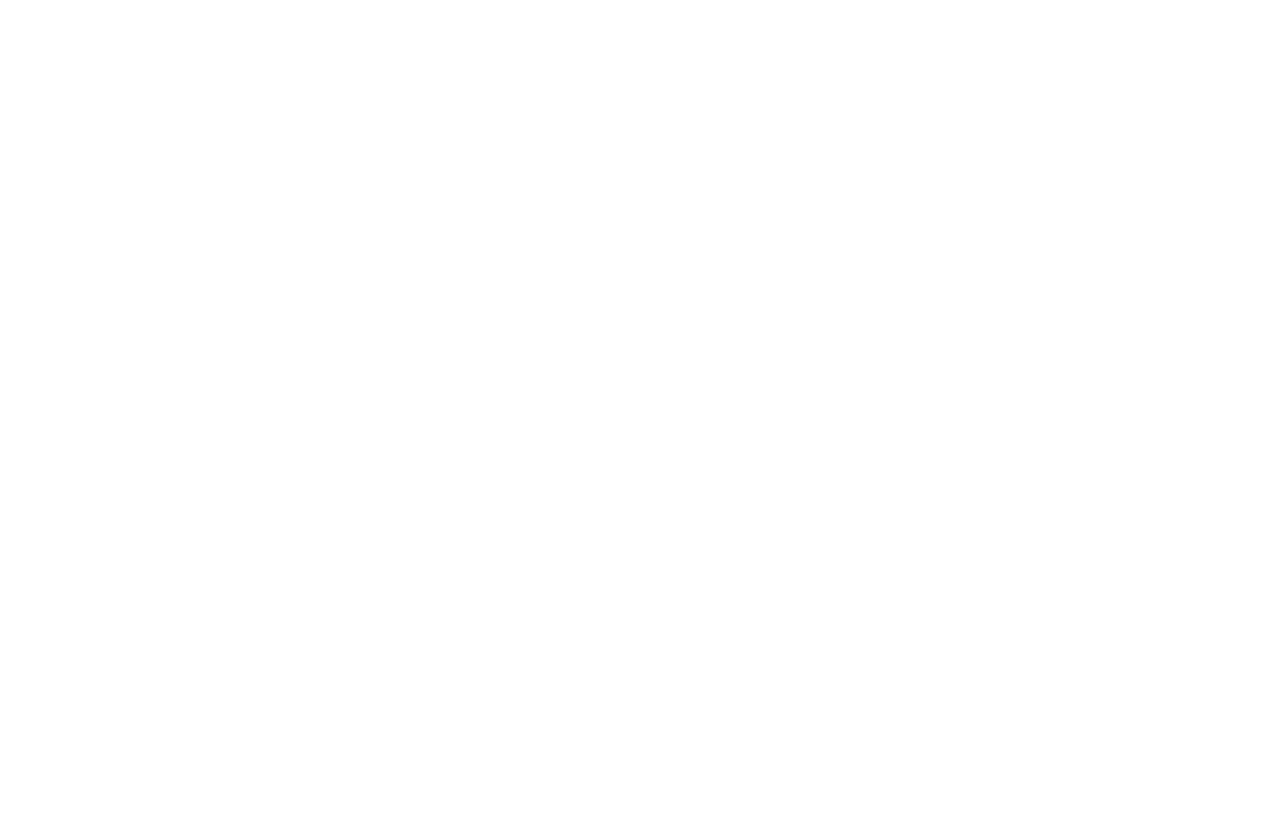
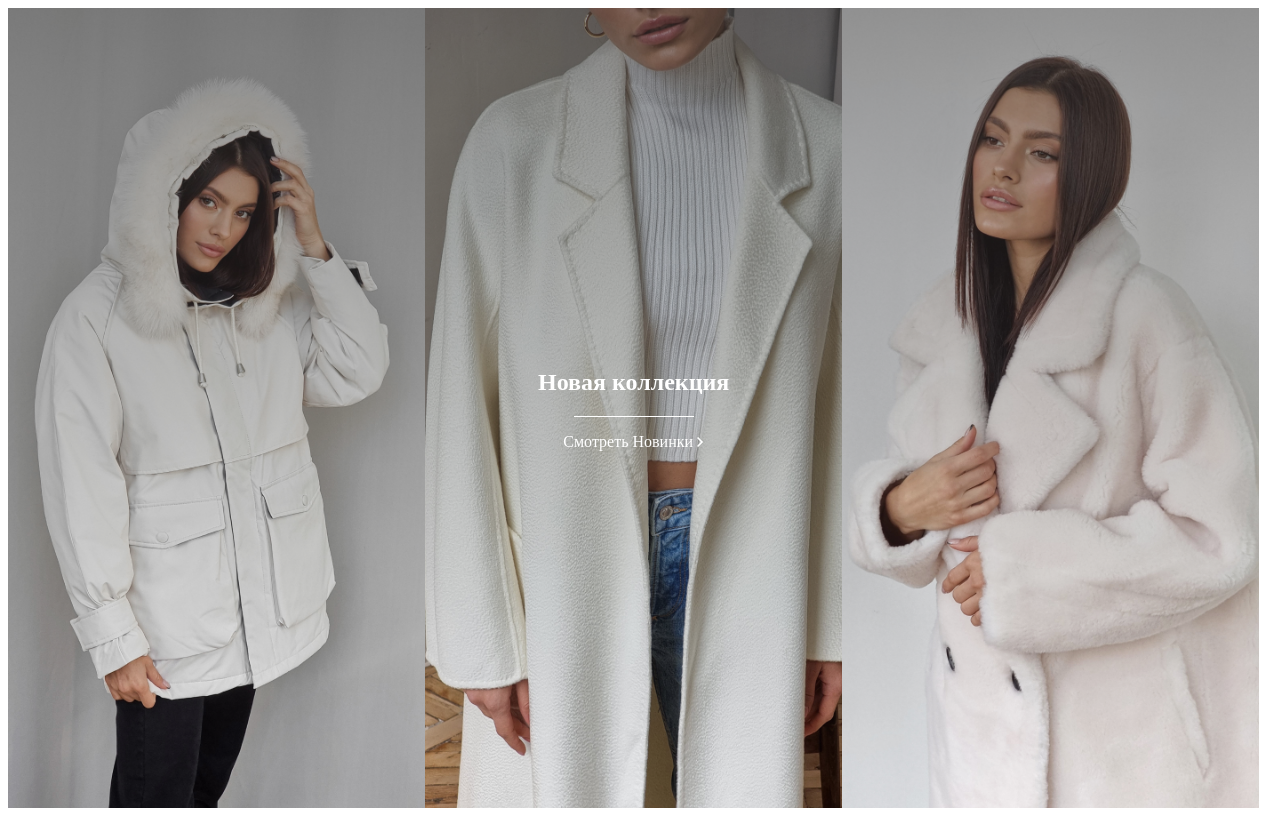
Before and after one commit to rtzeg/yanki, a plain HTML site: page index.html in a window 1280 px wide. Drawn offline with Linux system fonts and the light colour scheme.

Commit message:
section1

```diff
--- a/index.html
+++ b/index.html
@@ -5,13 +5,28 @@
     <meta http-equiv="X-UA-Compatible" content="IE=edge">
     <meta name="viewport" content="width=device-width, initial-scale=1.0">
     <title>Document</title>
+    <link rel="stylesheet" href="./css/style.css">
 </head>
 <body>
     <header>
 
     </header>
     <main>
+<section class="section1">
+<div class="img1"></div>
+<div class="img2">
+    <div class="imgdiv">
+        <h1>Новая коллекция</h1>
+    <img src="./style/img/section1/----.svg" alt="">
+    <p>Смотреть Новинки
+        <img src="./style/img/section1/Vector.svg" alt="">
+    </p>
+    </div>
 
+</div>
+<div class="img3"></div>
+
+</section>
     </main>
     <footer></footer>
 </body>
--- a/style/style.scss
+++ b/style/style.scss
@@ -0,0 +1,34 @@
+.section1{
+
+    width: 100%;
+    height: 800px;
+    display: flex;
+    .img1{
+        width: 33%;
+        background-image: url(../style/img/section1/1fotka.png);
+        background-repeat: no-repeat;
+        background-size: cover;
+    }
+    .img2{
+        width: 33%;
+        background-image: url(../style/img/section1/2fotka.png);
+        background-repeat: no-repeat;
+        background-size: cover;
+        display: flex;
+        align-items: center;
+        justify-content: center;
+        .imgdiv{
+             display: flex;
+        align-items: center;
+        justify-content: space-evenly;
+        flex-direction: column;
+        color: white;
+        }
+    }
+.img3{
+width: 33%;
+background-image: url(../style/img/section1/3fotka.png);
+background-repeat: no-repeat;
+background-size: cover;
+}
+}
```
Also changed, not shown: css/style.css (added), style/img/section1/----.svg (added), style/img/section1/2fotka.png (renamed from style/img/section1/2 fotka.png), style/img/section1/3fotka.png (renamed from style/img/section1/3 fotka.png), style/img/section1/Vector.svg (added).
